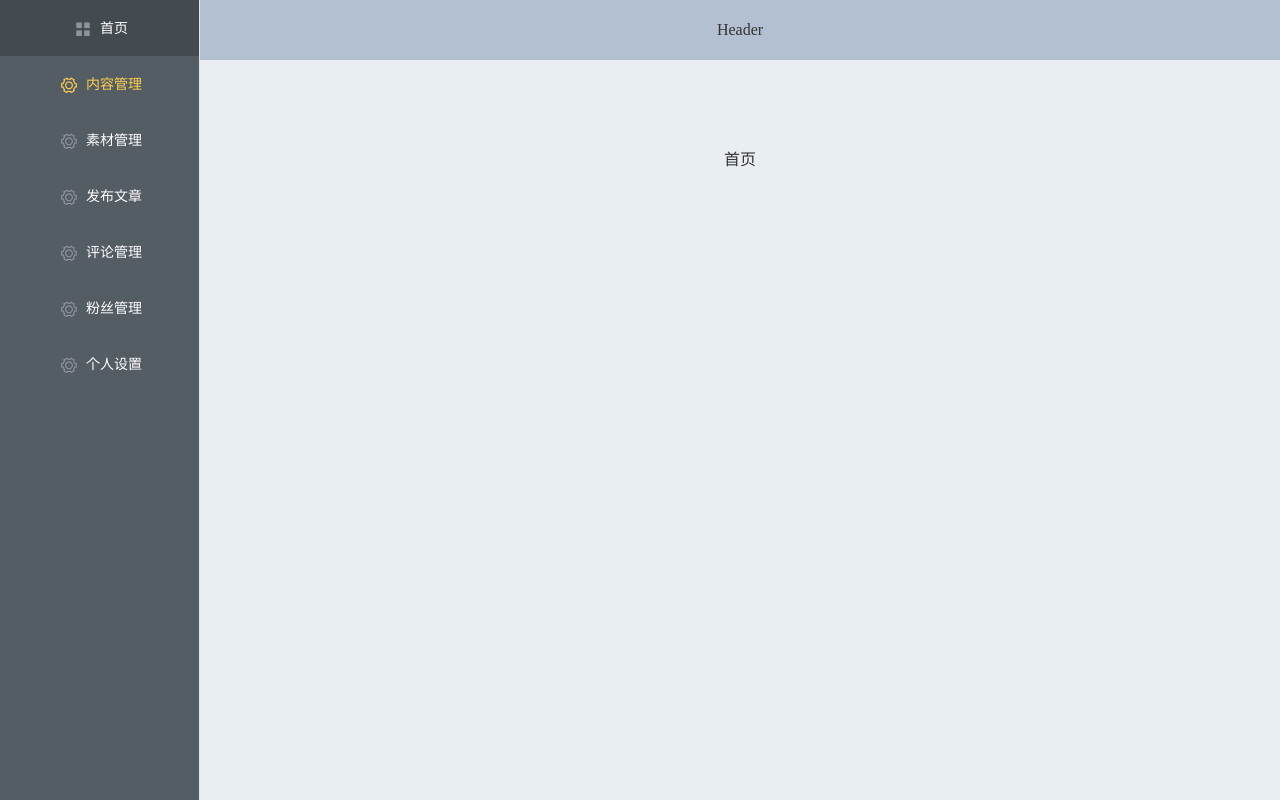
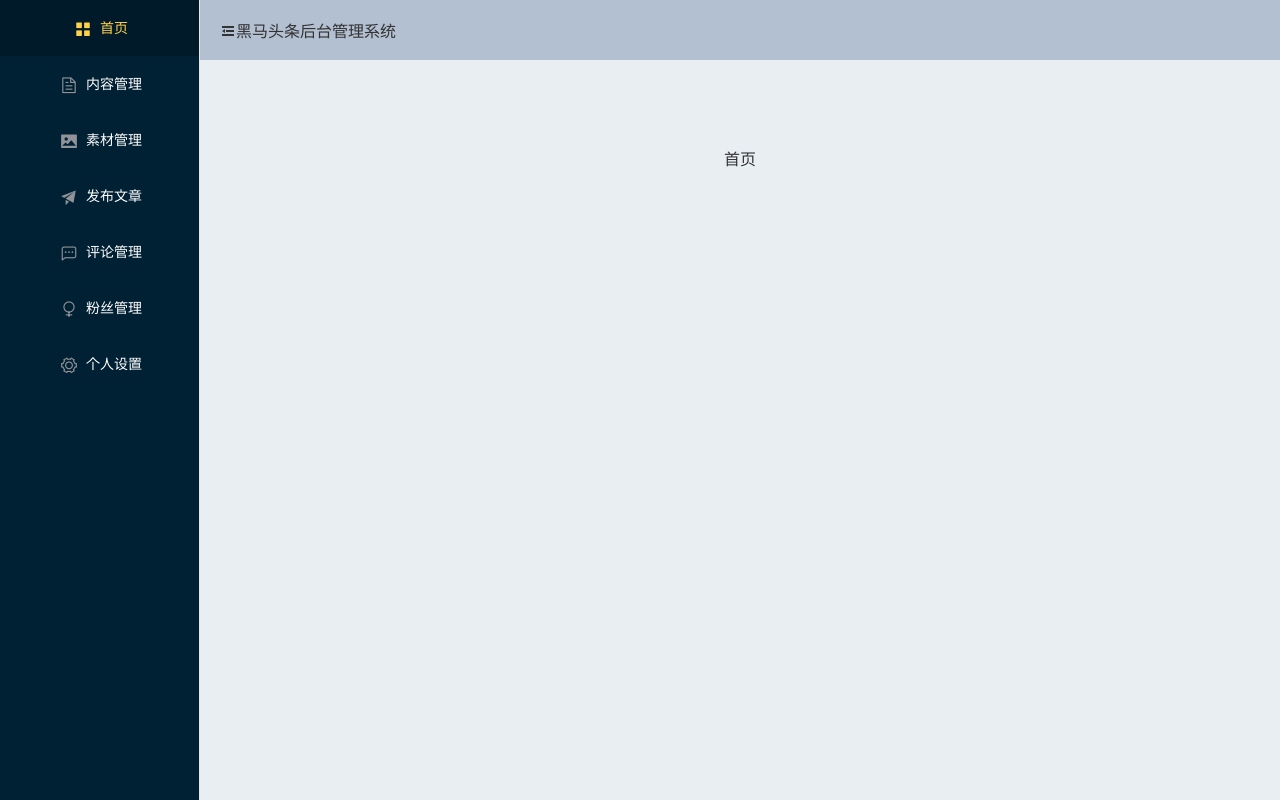
Before and after one commit to Mockingbird11/toutiao-publish-admin, a Vue app: page /login in a window 1280 px wide. Built offline with nearby package versions, Linux system fonts and the light colour scheme; a small style sheet from the web is missing.

Commit message:
Home commit

```diff
--- a/public/index.html
+++ b/public/index.html
@@ -5,6 +5,7 @@
     <meta http-equiv="X-UA-Compatible" content="IE=edge">
     <meta name="viewport" content="width=device-width,initial-scale=1.0">
     <link rel="icon" href="<%= BASE_URL %>favicon.ico">
+    <link rel="stylesheet" href="//at.alicdn.com/t/font_2326223_ry1tupprvg.css">
     <title><%= htmlWebpackPlugin.options.title %></title>
   </head>
   <body>
--- a/src/views/layout/components/aside.vue
+++ b/src/views/layout/components/aside.vue
@@ -1,35 +1,34 @@
 <template>
 <!-- el-menu-item 的 index不能重复 -->
    <el-menu
-      default-active="2"
-      class="el-menu-vertical-demo"
-      @open="handleOpen"
-      @close="handleClose"
-      background-color="#545c64"
+      default-active="/"
+      background-color="#002033"
       text-color="#fff"
-      active-text-color="#ffd04b">
-      <el-menu-item index="1">
+      active-text-color="#ffd04b"
+      router=""
+      >
+      <el-menu-item index="/">
         <i class="el-icon-menu"></i>
         <span slot="title">首页</span>
       </el-menu-item>
-      <el-menu-item index="2">
-        <i class="el-icon-setting"></i>
+      <el-menu-item index="/article">
+        <i class="el-icon-document"></i>
         <span slot="title">内容管理</span>
       </el-menu-item>
-      <el-menu-item index="3">
-        <i class="el-icon-setting"></i>
+      <el-menu-item index="/image">
+        <i class="el-icon-picture"></i>
         <span slot="title">素材管理</span>
       </el-menu-item>
-      <el-menu-item index="4">
-        <i class="el-icon-setting"></i>
+      <el-menu-item index="/publish">
+        <i class="el-icon-s-promotion"></i>
         <span slot="title">发布文章</span>
       </el-menu-item>
-      <el-menu-item index="5">
-        <i class="el-icon-setting"></i>
+      <el-menu-item index="comment">
+        <i class="el-icon-chat-dot-square"></i>
         <span slot="title">评论管理</span>
       </el-menu-item>
-      <el-menu-item index="6">
-        <i class="el-icon-setting"></i>
+      <el-menu-item index="/fans">
+        <i class="el-icon-female"></i>
         <span slot="title">粉丝管理</span>
       </el-menu-item>
       <el-menu-item index="7">
@@ -42,14 +41,7 @@
 <script>
 export default {
   name: 'Aside',
-  methods: {
-    handleOpen (key, keyPath) {
-      console.log(key, keyPath)
-    },
-    handleClose (key, keyPath) {
-      console.log(key, keyPath)
-    }
-  }
+  methods: {}
 }
 </script>
 
--- a/src/views/layout/index.vue
+++ b/src/views/layout/index.vue
@@ -4,7 +4,25 @@
         <App-Aside class="aside-menu"/>
     </el-aside>
     <el-container>
-        <el-header class="header">Header</el-header>
+        <el-header class="header">
+          <div>
+            <i class="el-icon-s-fold"></i>
+            <span>黑马头条后台管理系统</span>
+          </div>
+          <el-dropdown :hide-on-click="false">
+            <div>
+              <img src="" alt="">
+              <!-- 设置头像与名字 -->
+            </div>
+            <!-- <span>
+              下拉菜单<i class="el-icon-arrow-down el-icon--right"></i>
+            </span> -->
+            <el-dropdown-menu slot="dropdown">
+              <el-dropdown-item>个人设置</el-dropdown-item>
+              <el-dropdown-item>用户退出</el-dropdown-item>
+            </el-dropdown-menu>
+          </el-dropdown>
+        </el-header>
         <el-main class="main">
             <router-view/>
         </el-main>
@@ -53,8 +71,10 @@ export default {
   .header{
     background-color: #B3C0D1;
     color: #333;
-    text-align: center;
-    line-height: 60px;
+    height: 60px;
+    display: flex;
+    align-items: center;
+    justify-content: space-between;
   }
 
   .main{
```
